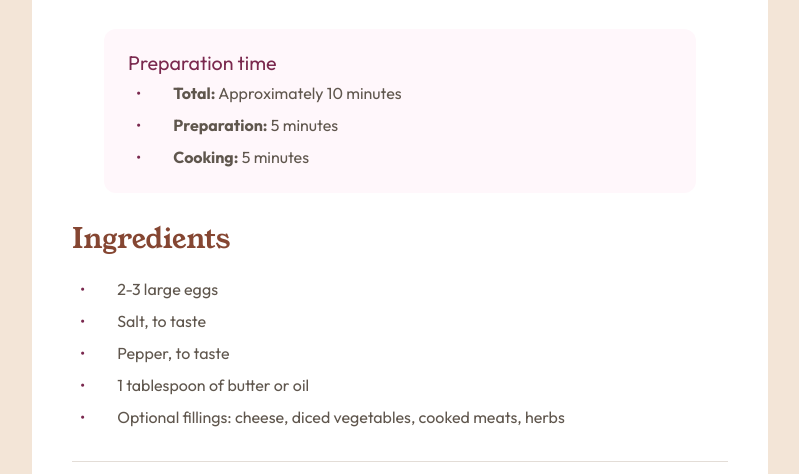
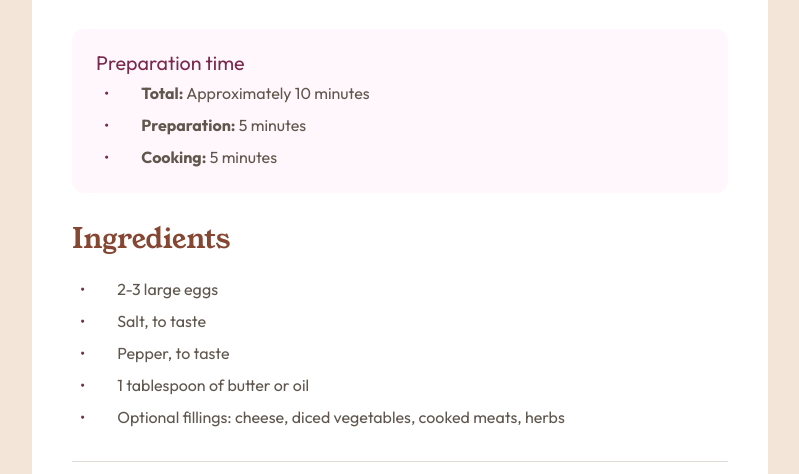
Before and after one commit to Mattzic/recipe-page, a plain HTML site: page index.html in a window 1280 px wide. Shown: the part 623-1097 px from the top of the page, without its empty margins (240-1039 px from the left). Drawn offline with Linux system fonts and the light colour scheme.

Commit message:
fix bugs

```diff
--- a/css/styles.css
+++ b/css/styles.css
@@ -180,7 +180,6 @@ picture {
   flex-direction: column;
   gap: var(--space-xs);
   margin-inline: var(--space-l);
-  padding: 0 var(--space-m);
   background: var(--rose-50);
   border-radius: 12px;
   padding: var(--space-m);
@@ -285,6 +284,10 @@ footer {
     border-radius: 12px;
   }
 
+  .preparation-time {
+    margin-inline: 0;
+  }
+
   .line-separator {
     margin-inline: 0;
   }
```
